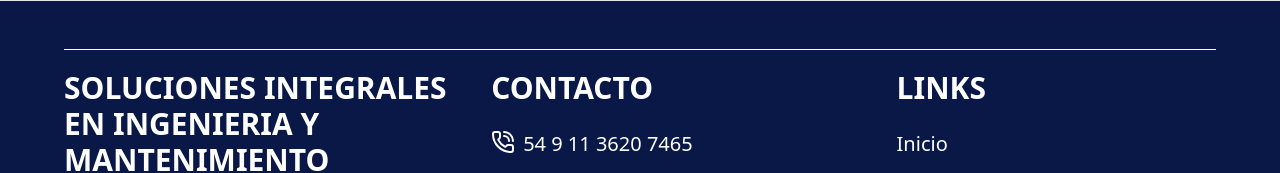
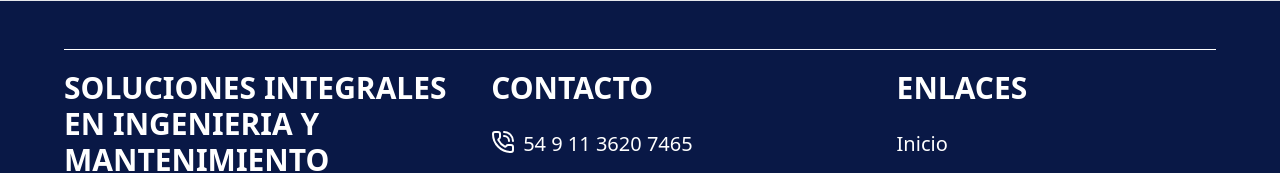
Before and after one commit to RamiroRaigo/cem-pampeana, a React (Vite) app: page / in a window 1280 px wide. Shown: the part 1364-1537 px from the top of the page. Built offline with nearby package versions, Linux system fonts and the light colour scheme.

Commit message:
Actualizar Footer.jsx

```diff
--- a/src/components/Footer.jsx
+++ b/src/components/Footer.jsx
@@ -32,7 +32,7 @@ export default function Footer(){
               </div>
 
              <div className='lx:justify-self-center'>
-                <p className="mb-6 text-xl sm:text-2xl lg:text-3xl font-bold">LINKS</p>
+                <p className="mb-6 text-xl sm:text-2xl lg:text-3xl font-bold">ENLACES</p>
                  <ul>
                     <li className="text-xl mb-5">
                         <a href="/" className="block w-full hover:underline hover:text-myLight-darker">Inicio</a>
```
